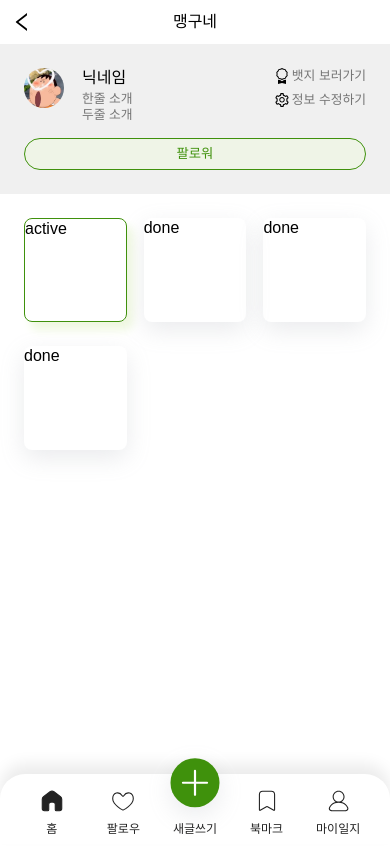
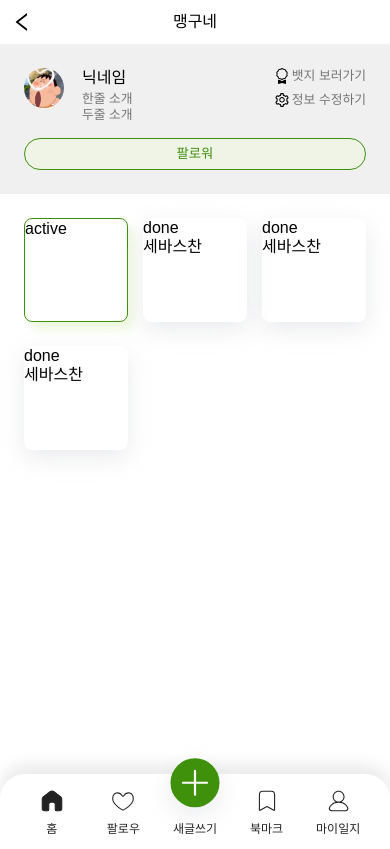
Before and after one commit to codestates-seb/seb43_main_008, a Next.js app in the folder client/: page /my-page in a window 390 px wide. Built offline with nearby package versions, Linux system fonts and the light colour scheme; a web font is replaced by a local one.

Commit message:
Feat: 마이페이지 레이아웃 반응형 수정

```diff
--- a/client/app/my-page/ActivePost.tsx
+++ b/client/app/my-page/ActivePost.tsx
@@ -7,10 +7,16 @@ export const ActivePost = () => {
 }
 
 const StyledActive = styled.div`
-  width: 30%;
+  width: calc(80vw / 3);
   height: calc(80vw / 3);
+  /* max-width: 270px;
+  height: 270px; */
 
   border-radius: 8px;
   border: solid 1px #3f910c;
   box-shadow: #eff8e0 6px 8px 10px;
+  @media screen and (min-width: 1024px) {
+      width: 270px;
+      height: 270px;
+  }
 `
--- a/client/app/my-page/DonePost.tsx
+++ b/client/app/my-page/DonePost.tsx
@@ -3,13 +3,22 @@ import styled from 'styled-components'
 export const DonePost = () => {
   return (<StyledActive>
     done
+    <div className='text'> 세바스찬 </div>
   </StyledActive>)
 }
 
 const StyledActive = styled.div`
-  width: 30%;
+  width: calc(80vw / 3);
   height: calc(80vw / 3);
 
   border-radius: 8px;
   box-shadow: rgba(149, 157, 165, 0.2) 0px 8px 24px;
+
+  .text{
+    /* font-size: 21px; */
+  }
+  @media screen and (min-width: 1024px) {
+      width: 270px;
+      height: 270px;
+  }
 `
--- a/client/app/my-page/Feed.tsx
+++ b/client/app/my-page/Feed.tsx
@@ -2,7 +2,7 @@
 
 import styled from 'styled-components';
 
-import { ActivePost } from "./Activepost"
+import { ActivePost } from './ActivePost';
 import { DonePost } from "./DonePost"
 export const Feed = () => {
   // map 돌려서 게시글 불러오기
@@ -18,27 +18,12 @@ export const Feed = () => {
 }
 
 const StyledFeed = styled.div`
+  position: relative;
   padding: 24px;
 
   display: flex;
   flex-direction: row;
   justify-content: space-between;
   flex-wrap: wrap;
-  gap: 24px 4.5%;
-
-  .feed-item {
-    width: 30%;
-    height: calc(80vw / 3);
-
-    /* &.active {
-        border: solid 1px #3f910c;
-        box-shadow: #eff8e0 6px 8px 10px;
-      } */
-  }
+  gap: 24px 0%;
 `
-
-// const StyleSeries = styled.div`
-//   background-color: white;
-//   border-radius: 8px;
-//   box-shadow: rgba(149, 157, 165, 0.2) 0px 8px 24px;
-// `
--- a/client/app/my-page/Profile.tsx
+++ b/client/app/my-page/Profile.tsx
@@ -35,7 +35,7 @@ export const Profile = () => {
 
 const StyledProfile = styled.div`
   background-color: #F0F0F0;
-  width: 100vw;
+  /* width: 100vw; */
   height: 150px;
   padding:  24px;
   display: flex;
```
